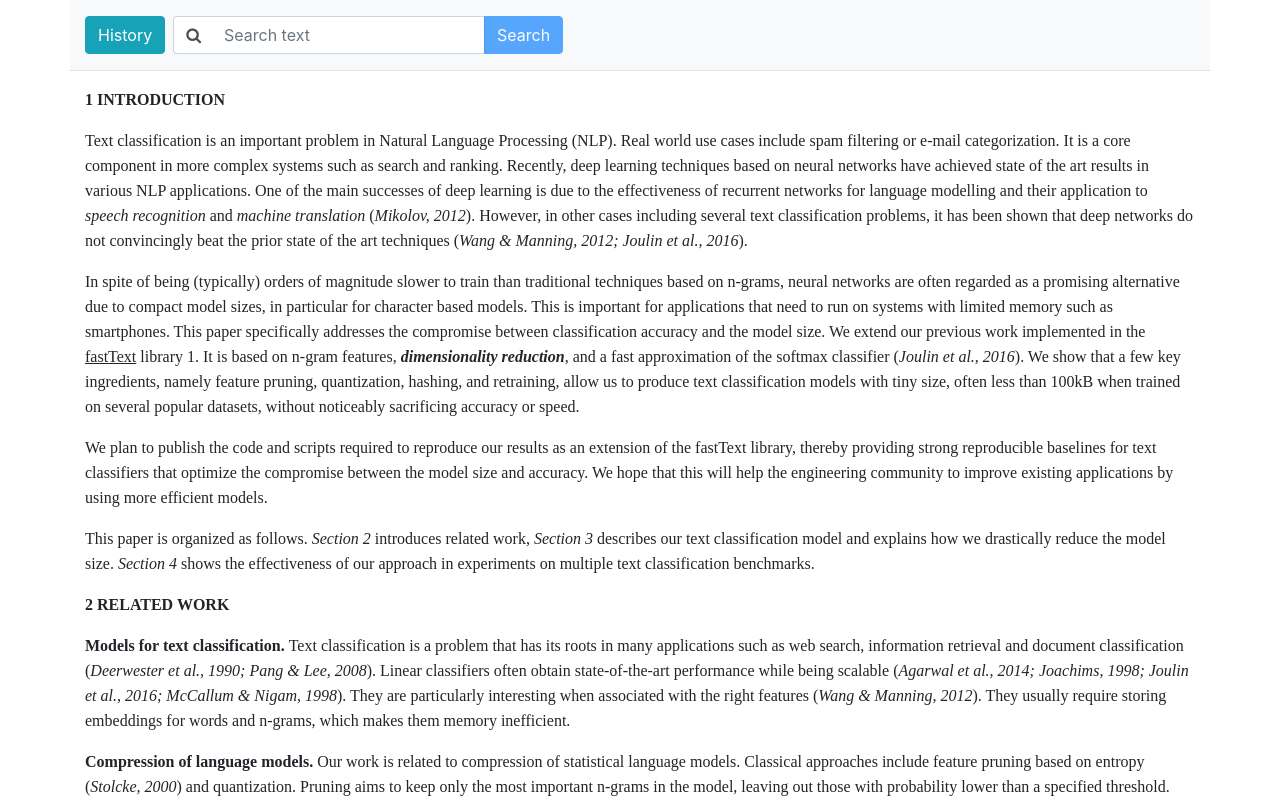
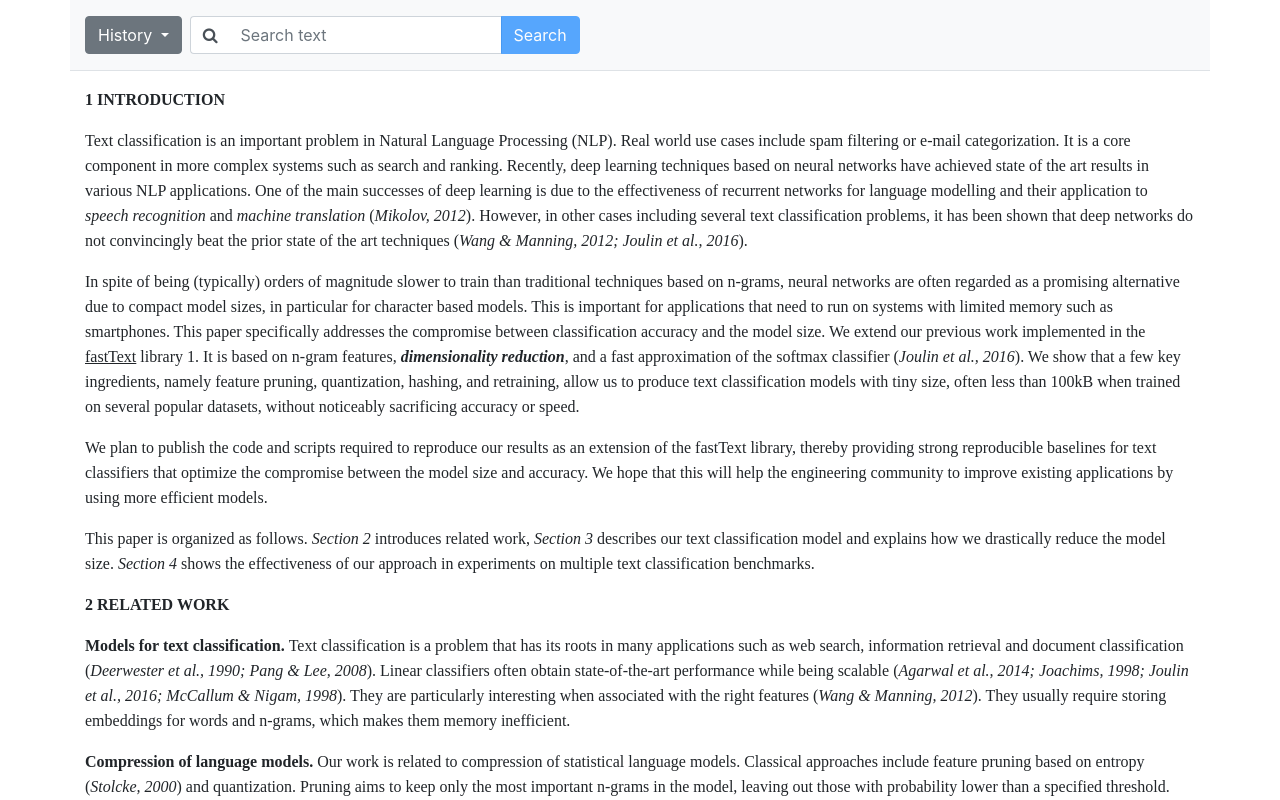
Before and after one commit to vitalpoltava/json-parse-to-html, an Angular app: page / in a window 1280 px wide. Shown: the top 800 px of the page. Built offline with nearby package versions, Linux system fonts and the light colour scheme.

Commit message:
add history

```diff
--- a/src/app/app.component.html
+++ b/src/app/app.component.html
@@ -2,7 +2,7 @@
     <div class="container">
         <div class="row">
             <div class="col-12 py-3 bg-light border-bottom">
-                <app-search (searchEmitter)="searchWord($event)"></app-search>
+                <app-search [history]="history" (searchEmitter)="searchWord($event)"></app-search>
             </div>
         </div>
         <div class="row">
--- a/src/app/app.component.ts
+++ b/src/app/app.component.ts
@@ -1,5 +1,5 @@
 import {Component, OnInit, ElementRef, ViewChild} from '@angular/core';
-import {renderContent, search, getLastSearch} from './helpers';
+import {renderContent, search, getLastSearch, getSearchHistory} from './service';
 import {documentObject} from './data/doc';
 
 @Component({
@@ -12,6 +12,10 @@ export class AppComponent implements OnInit {
 
     ngOnInit(): void {
         this.documentContent.nativeElement.innerHTML = renderContent(documentObject.content);
+    }
+
+    get history() {
+        return getSearchHistory();
     }
 
     clearLastSearch() {
--- a/src/app/components/search/search.component.html
+++ b/src/app/components/search/search.component.html
@@ -1,7 +1,15 @@
 <div>
     <div class="d-flex flex-row">
         <div class="pr-2">
-            <button type="button" class="btn btn-info">History</button>
+            <div class="dropdown">
+                <button class="btn btn-secondary dropdown-toggle" type="button" id="searchDropdownMenuButton" data-toggle="dropdown" aria-haspopup="true" aria-expanded="false">
+                    History
+                </button>
+                <div class="dropdown-menu" aria-labelledby="searchDropdownMenuButton">
+                    <h5 *ngIf="history.length < 1" class="dropdown-header">No history yet...</h5>
+                    <button *ngFor="let item of history" (click)="onHistoryItemSelect(item)" class="dropdown-item" >{{item}}</button>
+                </div>
+            </div>
         </div>
         <div class="pr-2">
             <div class="input-group">
--- a/src/app/components/search/search.component.ts
+++ b/src/app/components/search/search.component.ts
@@ -1,4 +1,4 @@
-import {ChangeDetectionStrategy, Component, EventEmitter, Output} from '@angular/core';
+import {ChangeDetectionStrategy, Component, EventEmitter, Input, Output} from '@angular/core';
 import {FormControl} from '@angular/forms';
 
 @Component({
@@ -7,6 +7,7 @@ import {FormControl} from '@angular/forms';
     changeDetection: ChangeDetectionStrategy.OnPush,
 })
 export class SearchComponent {
+    @Input() history?: Array<string>;
     @Output() searchEmitter = new EventEmitter<string>();
 
     searchControl = new FormControl('');
@@ -15,6 +16,11 @@ export class SearchComponent {
         return !this.searchControl.value;
     }
 
+    onHistoryItemSelect(searchItem: string) {
+        this.searchControl.setValue(searchItem);
+        this.emitSearch();
+    }
+
     emitSearch() {
         this.searchEmitter.emit(this.searchControl.value);
     }
--- a/src/app/helpers.ts
+++ b/src/app/service.ts
@@ -56,3 +56,4 @@ export const search = searchStr => {
 
 export const renderContent = (content: Content): string => content.map(item => renderBranch(item)).join('');
 export const getLastSearch = () => lastSearch;
+export const getSearchHistory = () => Array.from(searches.keys());
--- a/src/index.html
+++ b/src/index.html
@@ -7,6 +7,8 @@
   <link rel="icon" type="image/x-icon" href="favicon.ico">
   <link rel="stylesheet" href="https://cdn.jsdelivr.net/npm/bootstrap@4.5.3/dist/css/bootstrap.min.css" integrity="sha384-TX8t27EcRE3e/ihU7zmQxVncDAy5uIKz4rEkgIXeMed4M0jlfIDPvg6uqKI2xXr2" crossorigin="anonymous">
   <link rel="stylesheet" href="https://stackpath.bootstrapcdn.com/font-awesome/4.7.0/css/font-awesome.min.css">
+  <script src="https://code.jquery.com/jquery-3.5.1.slim.min.js" integrity="sha384-DfXdz2htPH0lsSSs5nCTpuj/zy4C+OGpamoFVy38MVBnE+IbbVYUew+OrCXaRkfj" crossorigin="anonymous"></script>
+  <script src="https://cdn.jsdelivr.net/npm/bootstrap@4.5.3/dist/js/bootstrap.bundle.min.js" integrity="sha384-ho+j7jyWK8fNQe+A12Hb8AhRq26LrZ/JpcUGGOn+Y7RsweNrtN/tE3MoK7ZeZDyx" crossorigin="anonymous"></script>
 </head>
 <body>
   <app-root></app-root>
```
